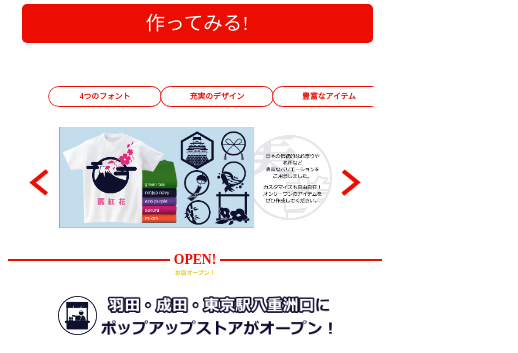
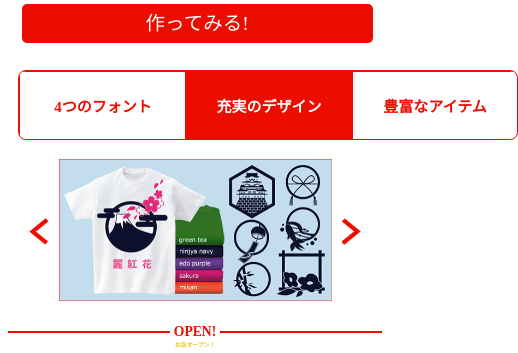
Before and after one commit to MasakiOno/TryNew, a plain HTML site: page Lev5 レスポンシブ/Lev5/index.html in a window 390 px wide. Shown: the part 836-1189 px from the top of the page, 518 px wide, since content can reach past the window. Drawn offline with nearby package versions, Linux system fonts and the light colour scheme; files whose address does not match are found by name.

Commit message:
201805071640

```diff
--- a/Lev5 レスポンシブ/Lev5/css/style.css
+++ b/Lev5 レスポンシブ/Lev5/css/style.css
@@ -8,6 +8,9 @@ header,.step,.picture,.thumb{
 }
 .logo_sp,br.mini,#list_t,.lang_mini{
   display: none;
+}
+.SP{
+  display: none !important;
 }
 .r_button:hover{
   filter: brightness(150%);
@@ -36,15 +39,15 @@ header,.step,.picture,.thumb{
     height: auto;
     margin: 0 auto;
 }
-ul.slider2{
+.slider2{
   display: block;
   position: relative;
   width: 85vw;
   margin: 5vw auto;
   padding: 0;
 }
-.slider2 li a,.PC{
-  display: block;
+.PC{
+  display: block !important;
   max-width: 890px;
   width: 70vw;
   height: auto;
@@ -65,31 +68,31 @@ ul.slider2{
   right: 10px;
 }
 .thumb{
-  display: inline-block;
-  border-radius: 5vw;
+  display: block;
+  max-width: 1080px;
+  width: 76vw;
+  height: 6vw;
+  margin: 0 11vw;
+  padding: 0;
+  border: 1px solid #ec0c00;
+  color: #ec0c00;
+  border-radius: 2vw;
 }
 .thumb li{
-  height: 5vw;
-  line-height: 5vw;
+  display: block;
+  line-height: 5.9vw;
   font-weight: bold;
-  background: #ffffff;
-  border: 1px solid #ec0c00;
   text-align: center;
-  vertical-align: middle;
   font-size: 2vw;
-  color: #ec0c00;
+  border-left: 1px solid #ec0c00;
 }
 .thumb li:hover{
   background: #ec0c00;
   color: #ffffff;
 }
-.thumb :first-child{
-  border-bottom-left-radius: 5vw;
-  border-top-left-radius: 5vw;
-}
-.thumb :last-child{
-  border-bottom-right-radius: 5vw;
-  border-top-right-radius: 5vw;
+.thumb div .slick-track .slick-current div li{
+  background: #ec0c00;
+  color: #ffffff;
 }
 #list_r{
   display: block;
@@ -247,7 +250,6 @@ div.button{
   font-weight: bold;
   margin: 2vw auto;
 }
-
 #service dd img{
   width: 12vw;
   margin: 2vw auto;
@@ -286,13 +288,16 @@ footer p img.seraku{
 br.reg{
   display: inline;
 }
-@media screen and ( max-width:599px ){
+@media only screen and ( max-width:599px ){
   header{
     margin-top: 9vw;
     padding: 0 0 0 20vw;
   }
   .logo,#list_r,.step img.device,br.reg,.lang{
     display: none;
+  }
+  .PC{
+    display: none !important;
   }
   .logo_sp{
     display: inline-block;
@@ -353,18 +358,20 @@ br.reg{
       height: auto;
       margin: 0 auto;
   }
-  ul.slider2{
+  .slider2{
     display: block;
     position: relative;
     width: 85vw;
     margin: 5vw auto;
     padding: 0;
   }
-  /*.SP{
-    display: block;
+  .SP{
+    display: block !important;
+    max-width: 600px;
     width: 70vw;
     height: auto;
-  }*/
+    margin: 0 auto;
+  }
   .slide-arrow {
     display: block;
     position: absolute;
@@ -457,4 +464,27 @@ br.reg{
     width: 100vw;
     height: 4px;
   }
+  .thumb{
+    display: block;
+    width: 500px;
+    height: 70px;
+    margin: 0 10px;
+    padding: 0;
+  }
+  .thumb li{
+    line-height: 70px;
+    font-weight: bold;
+    border: 1px solid #ec0c00;
+    text-align: center;
+    font-size: 15px;
+    color: #ec0c00;
+  }
+  .thumb li:hover{
+    background: #ec0c00;
+    color: #ffffff;
+  }
+  .thumb div .slick-track .slick-current div li{
+    background: #ec0c00;
+    color: #ffffff;
+  }
 }
--- a/Lev5 レスポンシブ/Lev5/index.html
+++ b/Lev5 レスポンシブ/Lev5/index.html
@@ -69,9 +69,12 @@
      <li>豊富なアイテム</li>
     </ul>
     <ul class="slider2">
-     <li><a href="#"><img class="PC" src="images/PC/slider1.png"><!--img class="SP" src="images/SP/slider1.png"--></a></li>
-     <li><a href="#"><img class="PC" src="images/PC/slider2.png"><!--img class="SP" src="images/SP/slider2.png"--></a></li>
-     <li><a href="#"><img class="PC" src="images/PC/slider3.png"><!--img class="SP" src="images/SP/slider3.png"--></a></li>
+     <li><a href="#"><img class="PC" src="images/PC/slider1.png">
+       <img class="SP" src="images/SP/slider1.png"></a></li>
+     <li><a href="#"><img class="PC" src="images/PC/slider2.png">
+       <img class="SP" src="images/SP/slider2.png"></a></li>
+     <li><a href="#"><img class="PC" src="images/PC/slider3.png">
+       <img class="SP" src="images/SP/slider3.png"></a></li>
     </ul>
     <div id="open">
       <div class="title title-border">OPEN!</div>
@@ -146,26 +149,15 @@
                  nextArrow: '<img src="images/SP/arrow_right.png" class="slide-arrow next-arrow">',
                }
              }]
-          });
+           });
           $('.thumb').slick({
             infinite: true,
             slidesToShow: 3,
             slidesToScroll: 1,
-            asNavFor:  '.slider2',
+            asNavFor: '.slider2,.slider3',
             focusOnSelect: true,
           });
         });
-        /*$(function slideHuck(){
-          var w = $(window).width();
-          var size = 600;
-          if (w <= size) {
-            $("#slider3").slick();
-            $("#slider2").unslick();
-          } else {
-            $("#slider2").slick();
-            $("#slider3").unslick();
-          }
-        });*/
       });
     </script>
 
```
